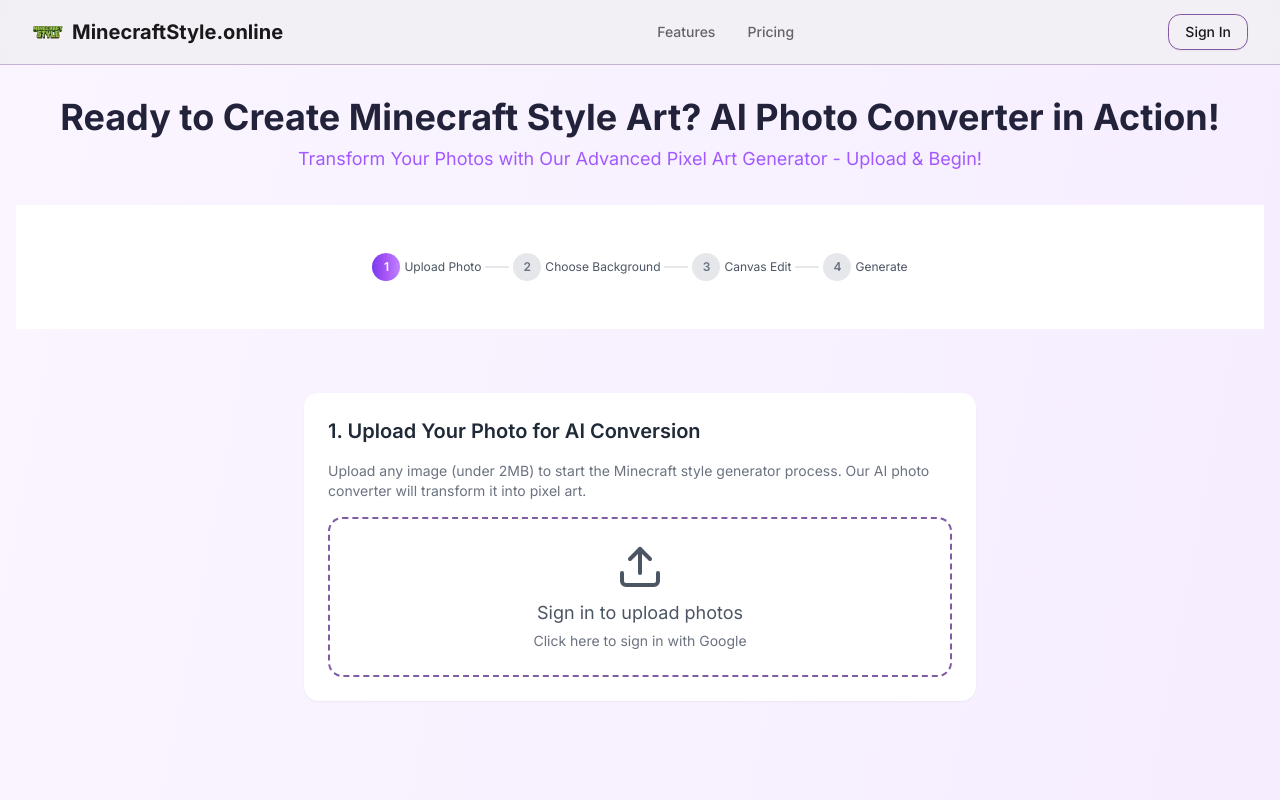
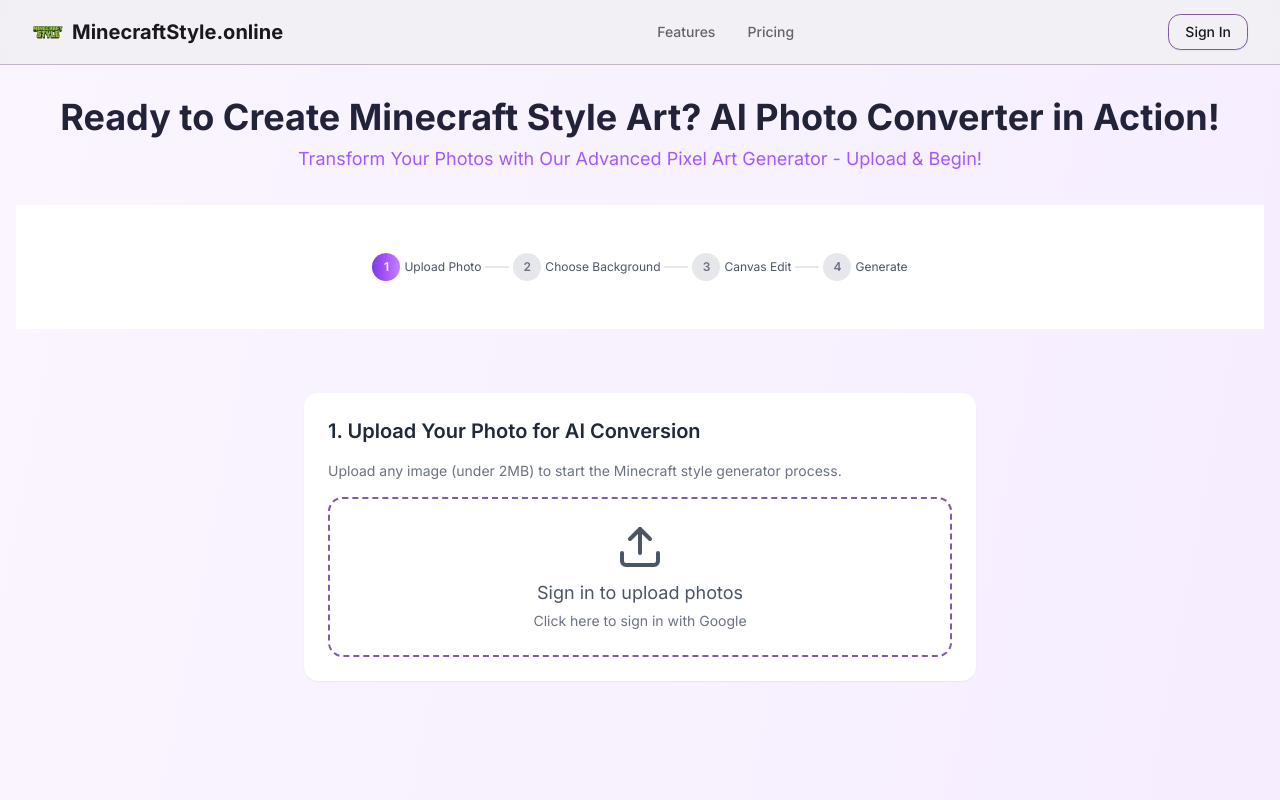
Before and after one commit to tian-Sun/MinecraftMe-AI-Photo-Blender, a Next.js app: page / in a window 1280 px wide. Shown: the top 800 px of the page. Built offline with nearby package versions, Linux system fonts and the light colour scheme; no server answers.

Commit message:
更改啰嗦的描述

```diff
--- a/src/app/page.tsx
+++ b/src/app/page.tsx
@@ -187,7 +187,7 @@
                     1. Upload Your Photo for AI Conversion
                   </h2>
                   <p className="text-sm text-gray-500 mb-4">
-                    Upload any image (under 2MB) to start the Minecraft style generator process. Our AI photo converter will transform it into pixel art.
+                    Upload any image (under 2MB) to start the Minecraft style generator process.
                   </p>
                   <ImageUploader
                     onImageUpload={handleImageUpload}
```
